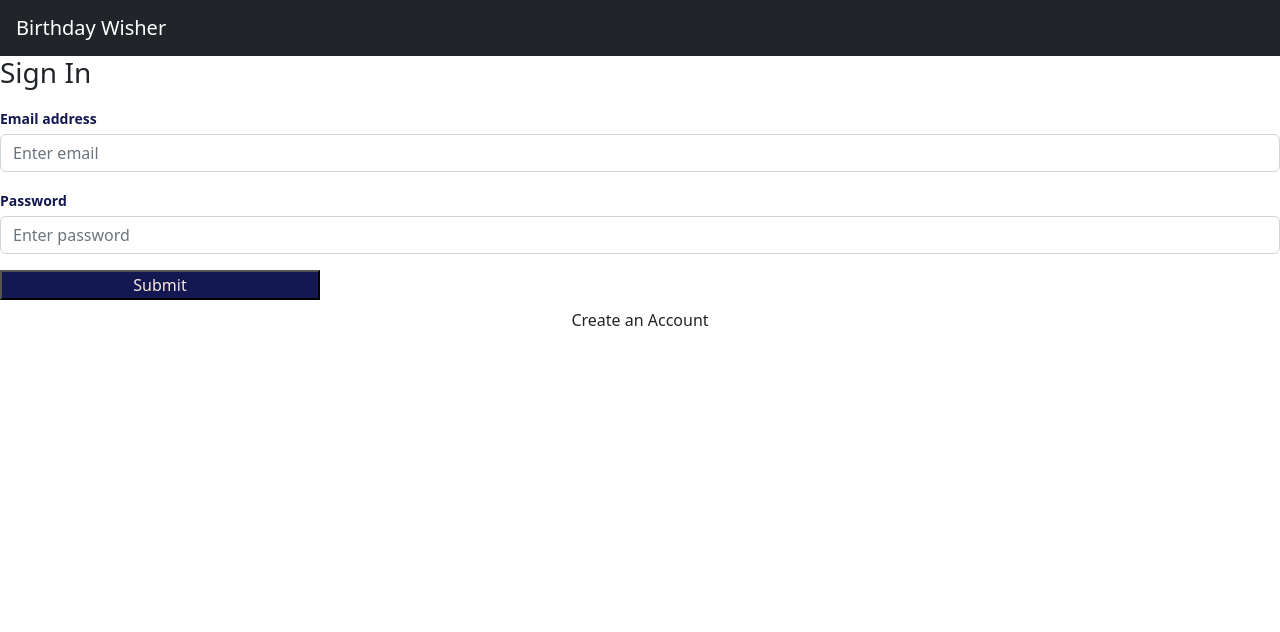
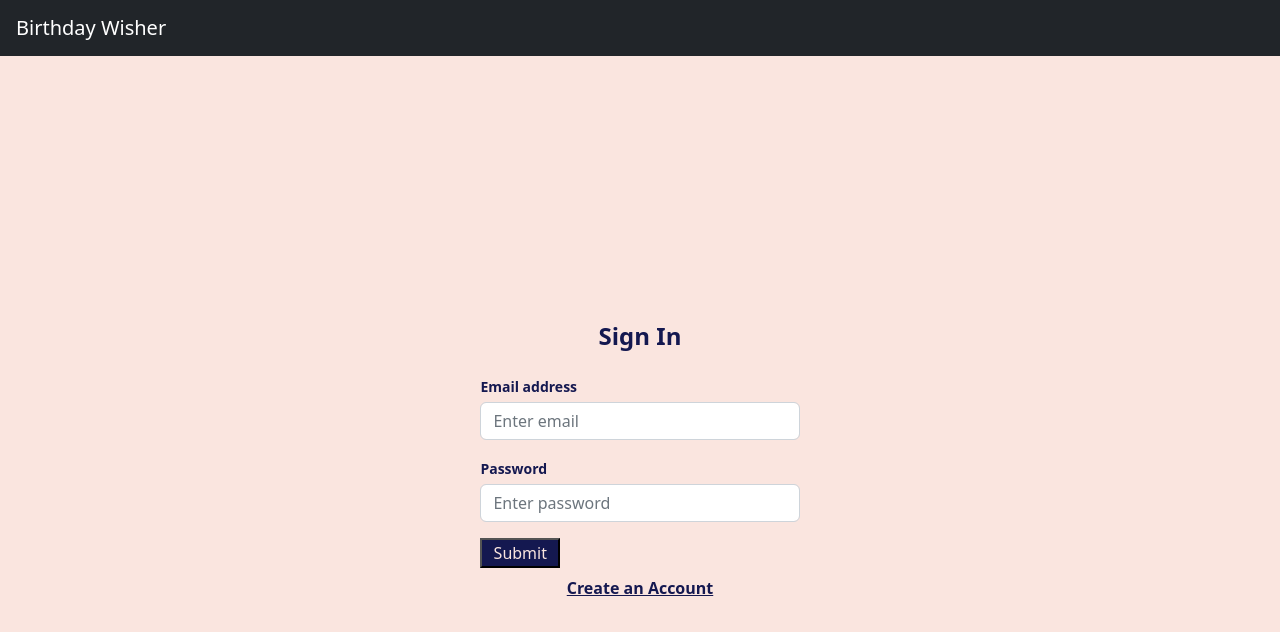
Before and after one commit to isaguimet/birthday-wisher, a React (Create React App) app in the folder client/: page / in a window 1280 px wide. Shown: the top 632 px of the page. Built offline with nearby package versions, Linux system fonts and the light colour scheme.

Commit message:
finalized styling, correct colors and links

```diff
--- a/client/src/components/LoginStyle.css
+++ b/client/src/components/LoginStyle.css
@@ -2,7 +2,7 @@ body {
     background-color: #fae5df;
 }
 
-.Auth-form-container {
+.Form-container {
     display: flex;
     justify-content: center;
     align-items: center;
@@ -11,24 +11,39 @@ body {
     background-color: #fae5df;
   }
 
-  .Auth-form {
+  .Form {
     width: 420px;
     padding-top: 30px;
     padding-bottom: 20px;
     background-color: #fae5df;
   }
 
-  .Auth-form-content {
+  .Form-content {
     padding-left: 12%;
     padding-right: 12%;
   }
 
-  .Auth-form-title {
+  .Form-title {
     text-align: center;
     margin-bottom: 1em;
     font-size: 24px;
     color: #141850;
     font-weight: 800;
+  }
+
+  .link {
+    font-weight: bold;
+    text-decoration: underline;
+    color: #141850;
+  }
+
+  .link:hover{
+    color: #ed7966;
+    cursor: pointer;
+  }
+
+  input {
+    background-color: #f5cac2;
   }
 
   label {
@@ -42,7 +57,3 @@ body {
     color: #fae5df;
     width: 25%;
   }
-
-  .link-primary {
-    color: #141850;
-  }
```
